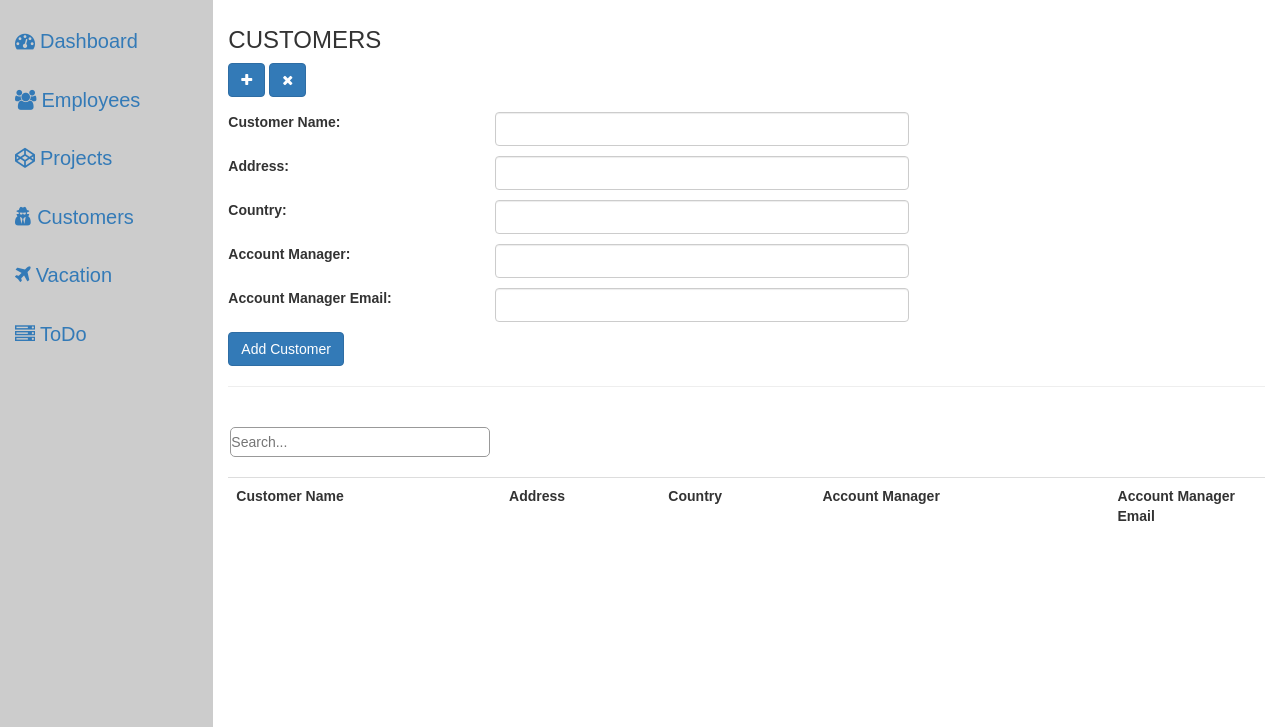
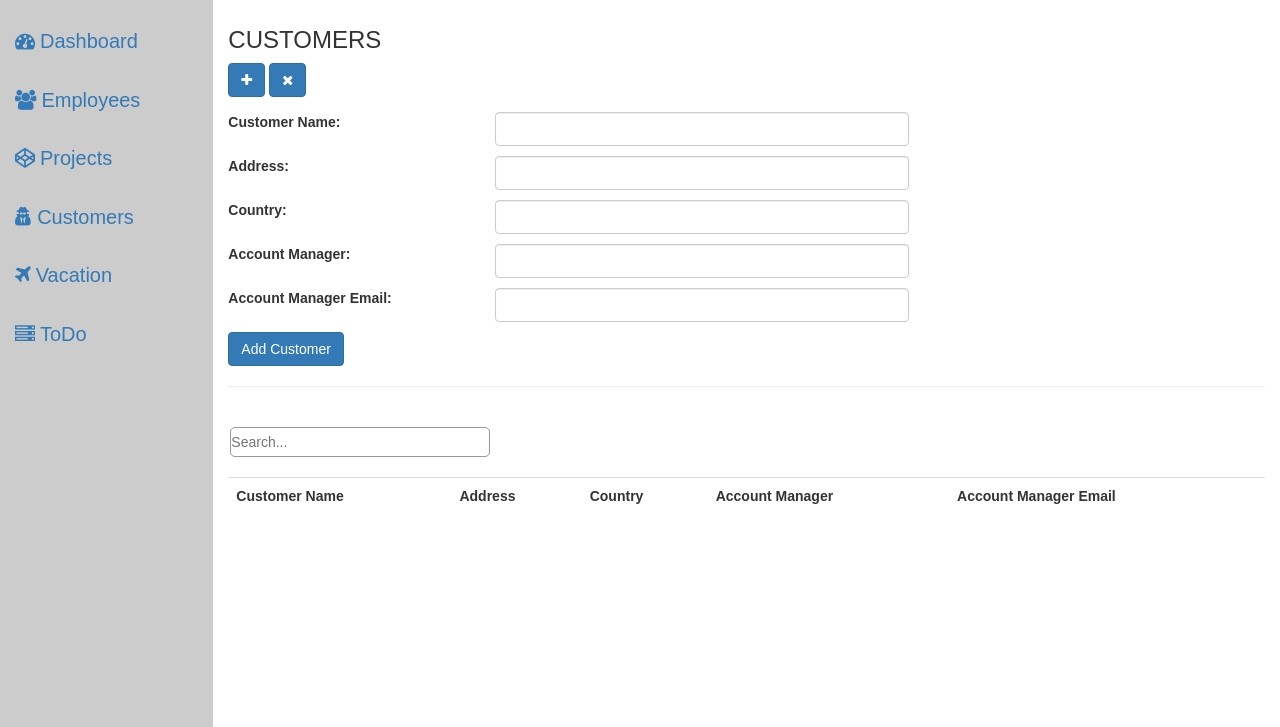
Before and after one commit to RohithKP/spaceApp, a plain HTML site: page app/index.html at #!/customers in a window 1280 px wide. Shown: the part 73-800 px from the top of the page. Drawn offline with nearby package versions, Linux system fonts and the light colour scheme; some packages are replaced by stand-ins of ours; a script that the page names is missing.

Commit message:
modified html

```diff
--- a/app/partials/customers.html
+++ b/app/partials/customers.html
@@ -43,7 +43,7 @@
             <th>Address</th>
             <th>Country</th>
             <th>Account Manager</th>
-            <th width="15%">Account Manager Email</th>
+            <th>Account Manager Email</th>
         </tr>
         <tr ng-repeat="item in customers | filter: searchKeyword  track by $index">
             <td><a ng-href="#customer/{{item.id}}">{{item.custName}}</a></td>
```
